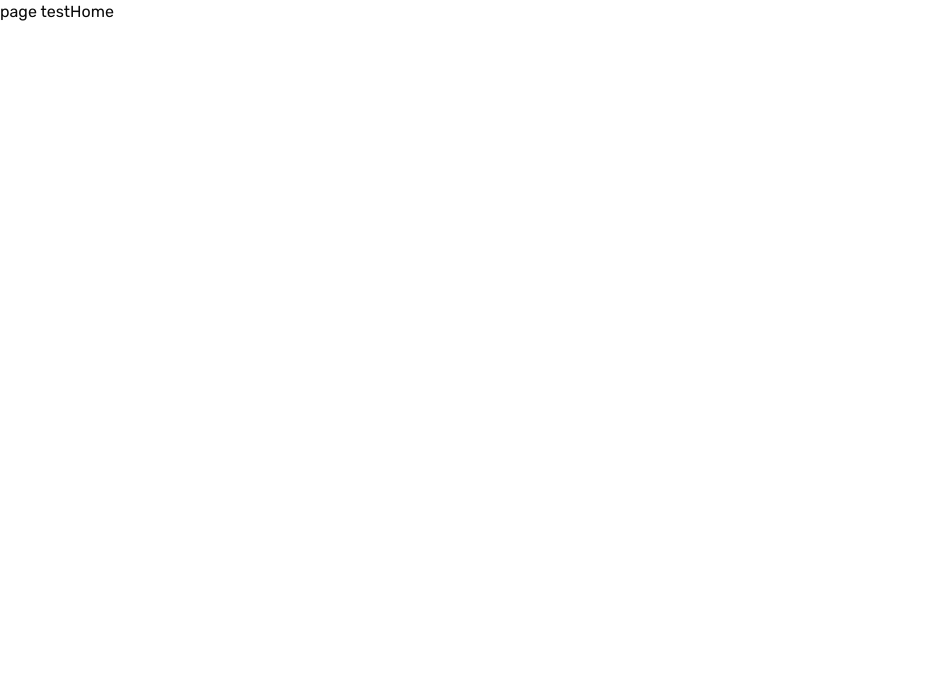
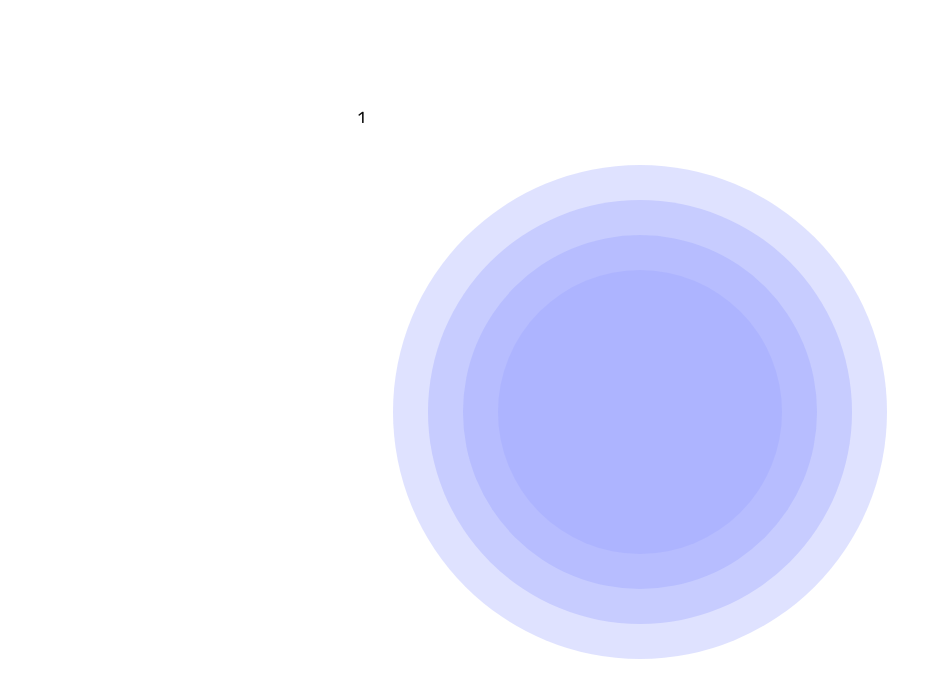
Before and after one commit to diletant93/habit_tracker, a Next.js app: page /test in a window 1280 px wide. Shown: the top 698 px of the page, without its empty margins (0-949 px from the left). Built offline with nearby package versions, Linux system fonts and the light colour scheme.

Commit message:
welcome page

```diff
--- /dev/null
+++ b/app/[auth]/layout.tsx
@@ -0,0 +1,8 @@
+export default function AuthLayout({ children }: { children: React.ReactNode }) {
+    return (
+        <div className="text-3xl text-red-400">
+            layout
+            {children}
+        </div>
+    );
+}
--- /dev/null
+++ b/app/[auth]/sign-in/page.tsx
@@ -0,0 +1,7 @@
+export default function SignIn() {
+  return (
+    <div className="text-3xl text-red-400">
+       Sign In
+    </div>
+  );
+}
--- /dev/null
+++ b/app/[auth]/sign-up/page.tsx
@@ -0,0 +1,7 @@
+export default function SignUp() {
+  return (
+    <div>
+       Sign up
+    </div>
+  );
+}
--- a/app/_components/ui/Button.tsx
+++ b/app/_components/ui/Button.tsx
@@ -12,7 +12,7 @@ export default function Button({ variant, size, className, ...props }: ButtonPro
 }
 
 const buttonVariants = cva(
-    'py-4 px-3 uppercase rounded-full cursor-pointer hover:brightness-90',
+    'py-[1.2rem] px-3 uppercase font-medium rounded-full cursor-pointer hover:brightness-90',
     {
         variants: {
             variant: {
--- /dev/null
+++ b/app/_components/ui/Circle.tsx
@@ -0,0 +1,22 @@
+type CircleProps= {
+    color:string;
+    radius:number;
+    opacity:number;
+}
+export default function Circle({color,radius, opacity}:CircleProps) {
+  return (
+    <div style={{
+        width:`${radius*2}px`,
+        aspectRatio:'1/1',
+        position:'absolute',
+        transform:'translate(-50%,-50%)',
+        top:'50%',
+        left:'50%',
+        zIndex:`${-radius}`,
+        backgroundColor:`${color}`,
+        opacity:`${opacity}`,
+        borderRadius:'50%',
+    }}>
+    </div>
+  );
+}
--- /dev/null
+++ b/app/_components/ui/Circles.tsx
@@ -0,0 +1,60 @@
+
+import { useState, useEffect } from 'react';
+import Circle from './Circle';
+
+type BaseProps = {
+
+    initialRadius: number;
+    incrementRadius: number;
+    opacity?: number | (() => number)
+}
+
+type WithInitialColor = {
+    initialColor: string;
+    circlesNumber: number;
+    customColors?: never;
+}
+
+type WithCustomColors = {
+    customColors: string[];
+    initialColor?: never;
+    circlesNumber?: never;
+}
+
+type CirclesProps = BaseProps & (WithInitialColor | WithCustomColors)
+
+export default function Circles({ circlesNumber, initialRadius, incrementRadius, customColors, initialColor, opacity }: CirclesProps) {
+    function getCircles() {
+        if (initialColor == undefined && customColors) {
+            return customColors.map((customColor, index) => {
+                const radius = initialRadius + incrementRadius * index
+                const color = customColor
+                return { radius, color, opacity:1 }
+            })
+        }
+        if (initialColor != undefined && !customColors) {
+            return Array.from({ length: circlesNumber }).map((_, index) => {
+                const radius = initialRadius + incrementRadius * index
+                const color = initialColor
+                const opacity = Math.max(0.1, (50 - 5 * index) / 100)
+                return { radius, color, opacity }
+            })
+        }
+        throw new Error('You sude provide either initial color or the custom colors')
+    }
+    const circles = getCircles()
+    return (
+        <div className='relative overflow-hidden' style={{
+            width:`${customColors ?
+                `${customColors.length*incrementRadius + initialRadius}px`
+                :
+                `${(circlesNumber*incrementRadius + initialRadius)*2}px`}`,
+            aspectRatio:'1/1'
+        }}>
+            {circles.map(({radius,color,opacity},index)=>{
+                console.log({radius,color,opacity})
+                return <Circle key={index} radius={radius} color={color} opacity={opacity}/>
+            })}
+        </div>
+    );
+}
--- a/app/_components/ui/H2.tsx
+++ b/app/_components/ui/H2.tsx
@@ -3,5 +3,5 @@ type H1Props = React.HTMLAttributes<HTMLHeadingElement> & {
 }
 
 export default function H1({ variant, ...props }: H1Props) {
-    return <h2 {...props} className="text-lg-md  text-dark-800"></h2>
+    return <h2 {...props} className="text-lg-md text-dark-800"></h2>
 }
--- a/app/globals.css
+++ b/app/globals.css
@@ -158,6 +158,11 @@ body {
     justify-content: center;
     align-items: center;
 }
+@utility position-center{
+  top: 50%;
+  left:50%;
+  transform:translate(-50%,-50%);
+}
 @utility p-container{
   padding:0 20px 0 20px;
 }
--- a/app/test/page.tsx
+++ b/app/test/page.tsx
@@ -1,11 +1,13 @@
 import Link from "next/link";
+import Circles from "../_components/ui/Circles";
 
 export default function page() {
   return (
-    <div>
-       page
-       test
-       <Link href={'/'}>Home</Link>
+    <div className="w-full h-screen flex-center">
+      <div className="">
+        1
+        <Circles initialColor='#A3ABFF' circlesNumber={4} initialRadius={142}incrementRadius={35} />
+      </div>
     </div>
   );
 }
```
Also changed, not shown: app/welcome/page.tsx (+28 -9 lines), public/images/welcome_birds_clouds.png (added).
